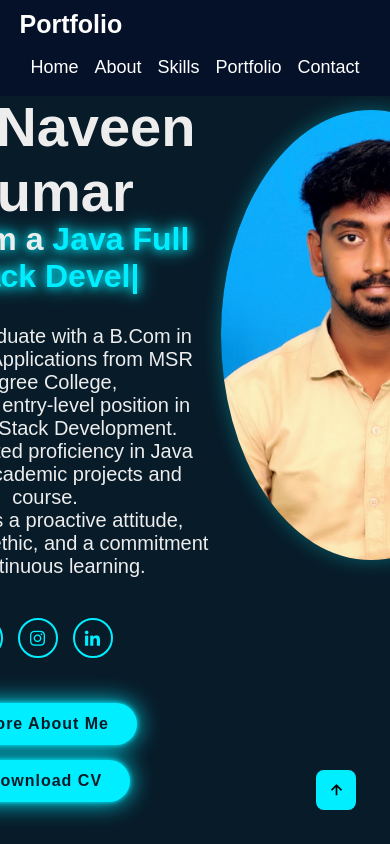
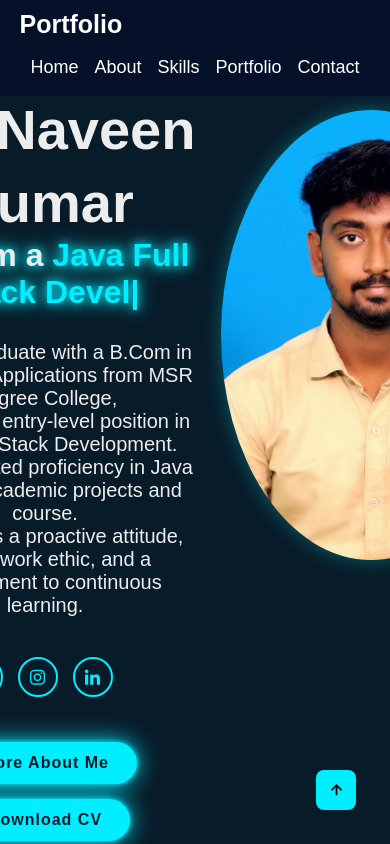
Before and after one commit to naveenpr-728/my-portfolio, a plain HTML site: page index.html in a window 390 px wide. Shown: the top 844 px of the page. Drawn offline with nearby package versions, Linux system fonts and the light colour scheme.

Commit message:
Add files via upload

```diff
--- a/stylesheet.css
+++ b/stylesheet.css
@@ -1490,8 +1490,22 @@ section {
   }
 
   .home-content h1 {
-    font-size: 24px;
-  }
+  font-size: 22px;
+  line-height: 1.3;
+  text-align: center;
+  overflow: visible;
+  white-space: normal;
+  word-break: break-word;
+  margin: 10px 0;
+}
+
+.home-content {
+  width: 100%;
+  padding: 0 10px;
+  overflow: visible;
+  text-align: center;
+}
+
 
   .home-content h3 {
     font-size: 20px;
```
